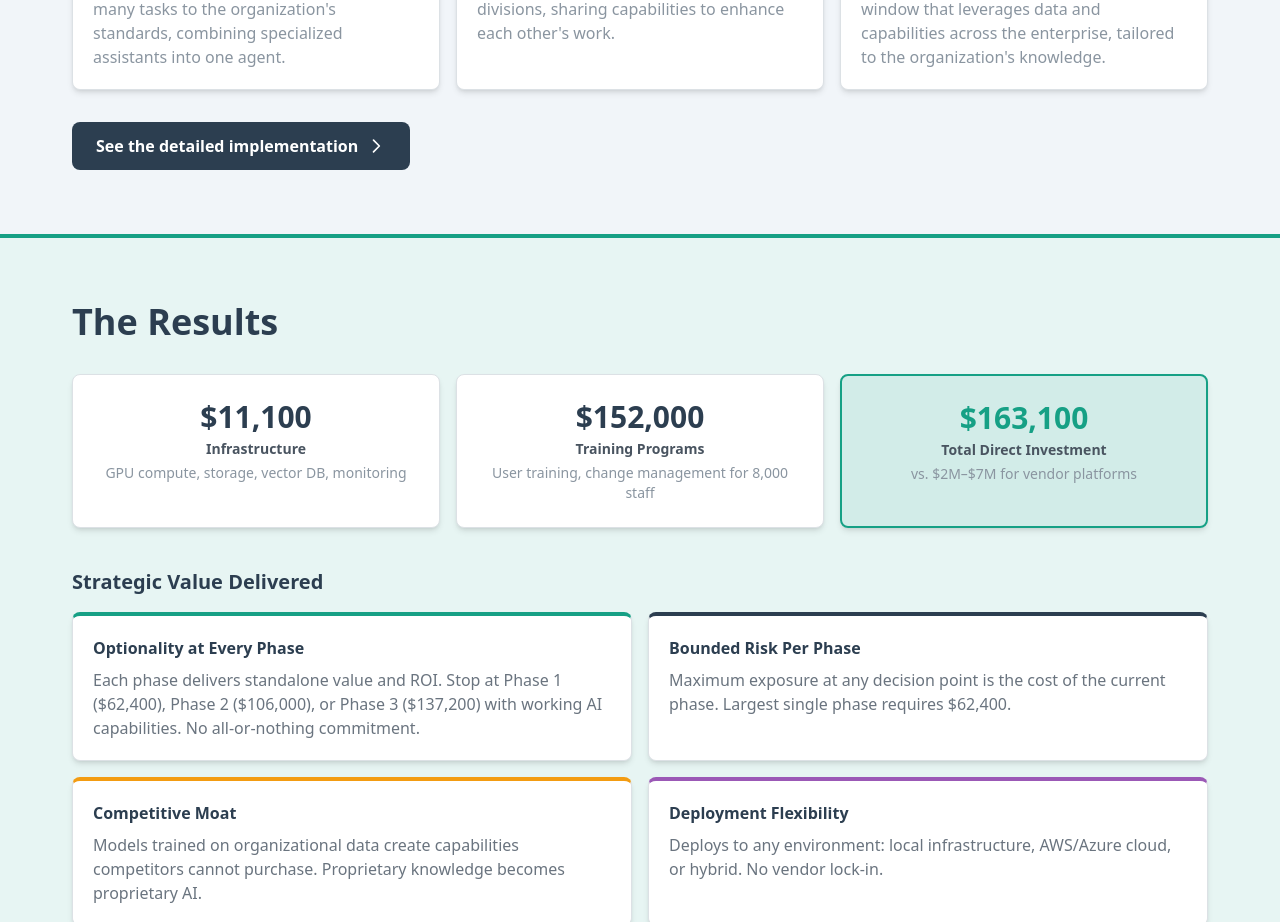
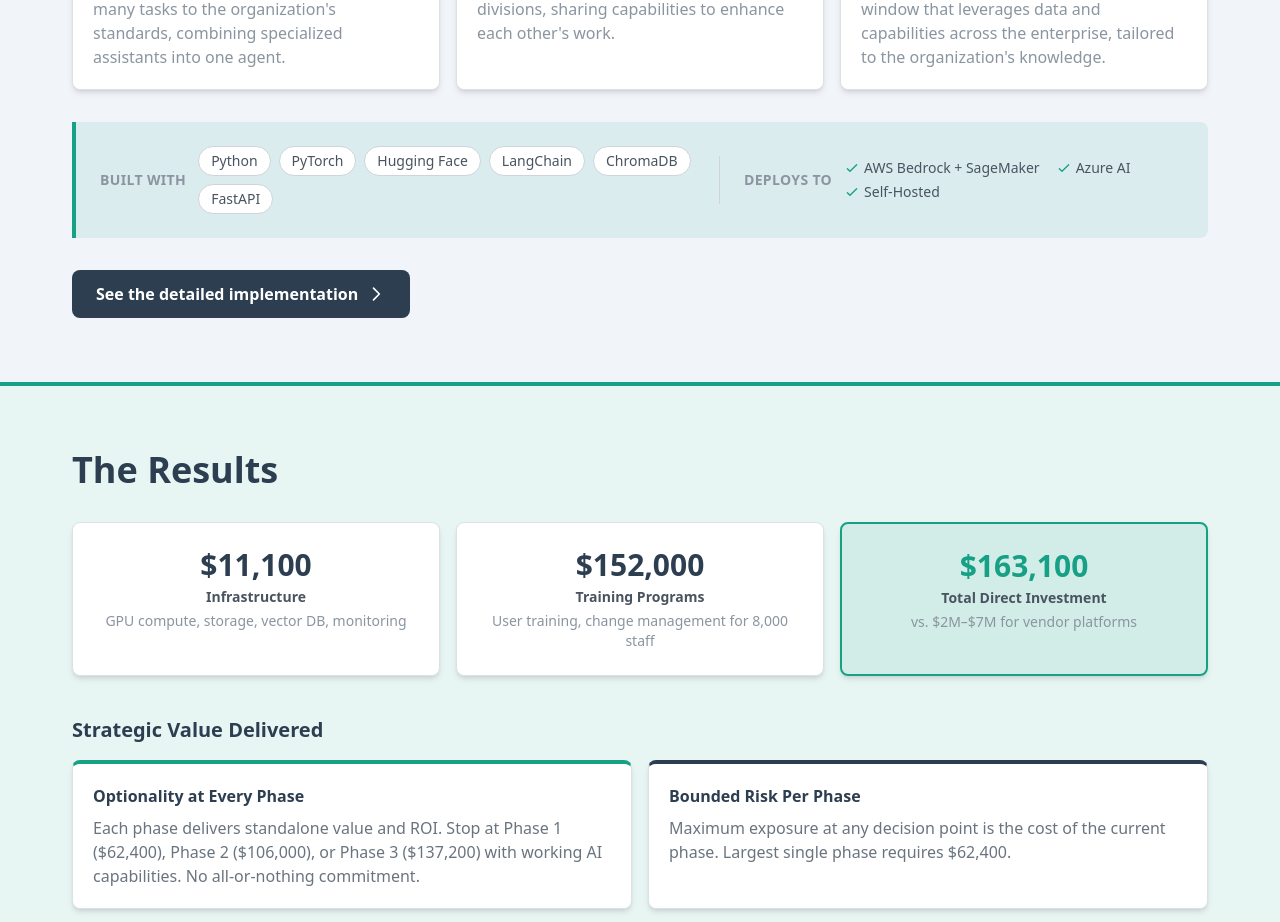
Before and after one commit to deepdmk/enterprise-ai-case-study, a Next.js app in the folder website/: page /enterprise-ai-case-study/ in a window 1280 px wide. Shown: the part 4160-5082 px from the top of the page. Built offline with nearby package versions, Linux system fonts and the light colour scheme.

Commit message:
Add Built With and Deploys To section to Home page Solution area
Shows tech stack (Python, PyTorch, Hugging Face, LangChain, ChromaDB, FastAPI)
and deployment options (AWS Bedrock + SageMaker, Azure AI, Self-Hosted).

```diff
--- a/website/app/page.tsx
+++ b/website/app/page.tsx
@@ -265,6 +265,41 @@ export default function HomePage() {
             </div>
           </div>
 
+          {/* Built With / Deploys To */}
+          <div className="bg-teal/10 border-l-4 border-teal rounded-r-lg p-6 mb-8">
+            <div className="flex flex-col lg:flex-row lg:items-center lg:justify-between gap-6">
+              {/* Built With */}
+              <div className="flex flex-col sm:flex-row sm:items-center gap-3">
+                <span className="text-sm font-semibold text-gray-500 uppercase tracking-wide whitespace-nowrap">Built With</span>
+                <div className="flex flex-wrap gap-2">
+                  {["Python", "PyTorch", "Hugging Face", "LangChain", "ChromaDB", "FastAPI"].map((tech) => (
+                    <span key={tech} className="px-3 py-1 bg-white border border-gray-300 rounded-full text-sm text-gray-700">
+                      {tech}
+                    </span>
+                  ))}
+                </div>
+              </div>
+
+              {/* Divider */}
+              <div className="hidden lg:block w-px h-12 bg-gray-300" />
+
+              {/* Deploys To */}
+              <div className="flex flex-col sm:flex-row sm:items-center gap-3">
+                <span className="text-sm font-semibold text-gray-500 uppercase tracking-wide whitespace-nowrap">Deploys To</span>
+                <div className="flex flex-wrap gap-x-4 gap-y-1">
+                  {["AWS Bedrock + SageMaker", "Azure AI", "Self-Hosted"].map((platform) => (
+                    <span key={platform} className="flex items-center gap-1 text-sm text-gray-700">
+                      <svg className="w-4 h-4 text-teal" fill="none" stroke="currentColor" viewBox="0 0 24 24">
+                        <path strokeLinecap="round" strokeLinejoin="round" strokeWidth={2} d="M5 13l4 4L19 7" />
+                      </svg>
+                      {platform}
+                    </span>
+                  ))}
+                </div>
+              </div>
+            </div>
+          </div>
+
           <Link
             href="/solution"
             className="inline-flex items-center justify-center px-6 py-3 bg-navy hover:bg-navy/90 text-white font-semibold rounded-lg transition-colors"
```
